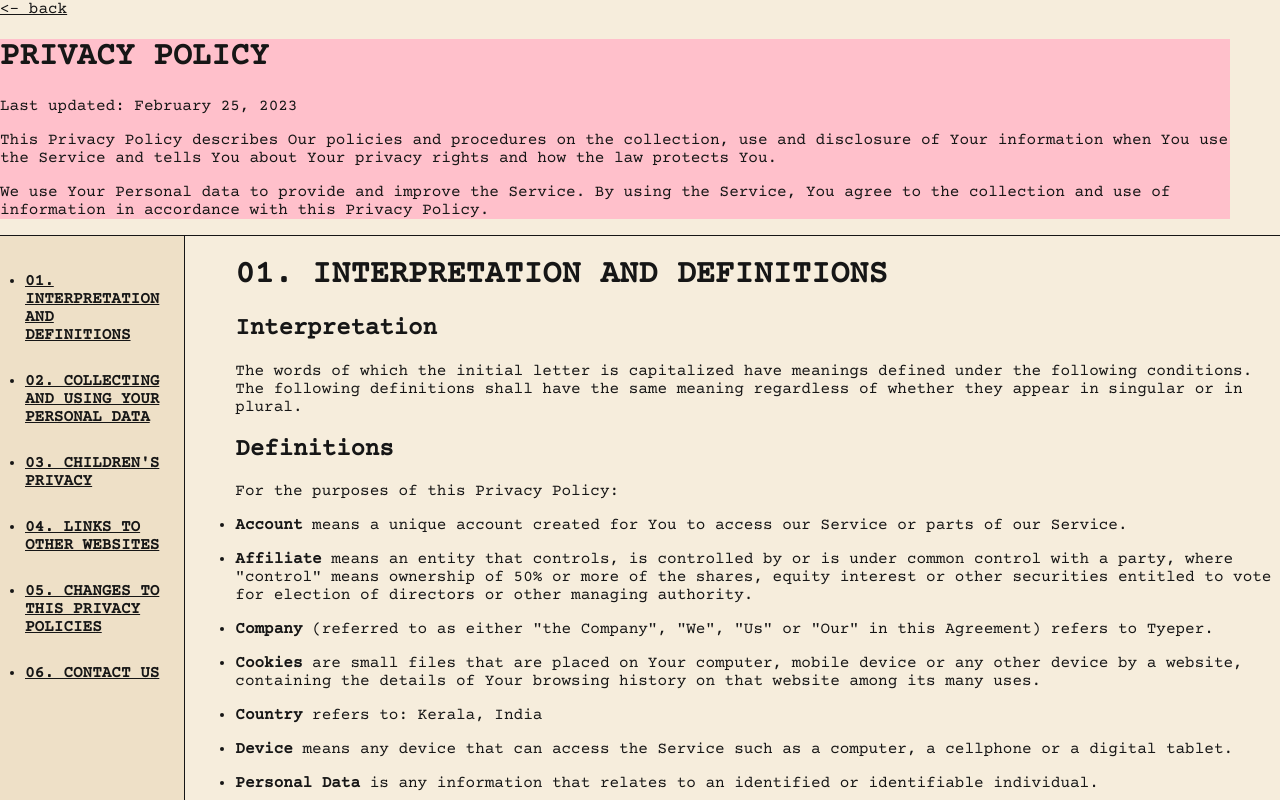
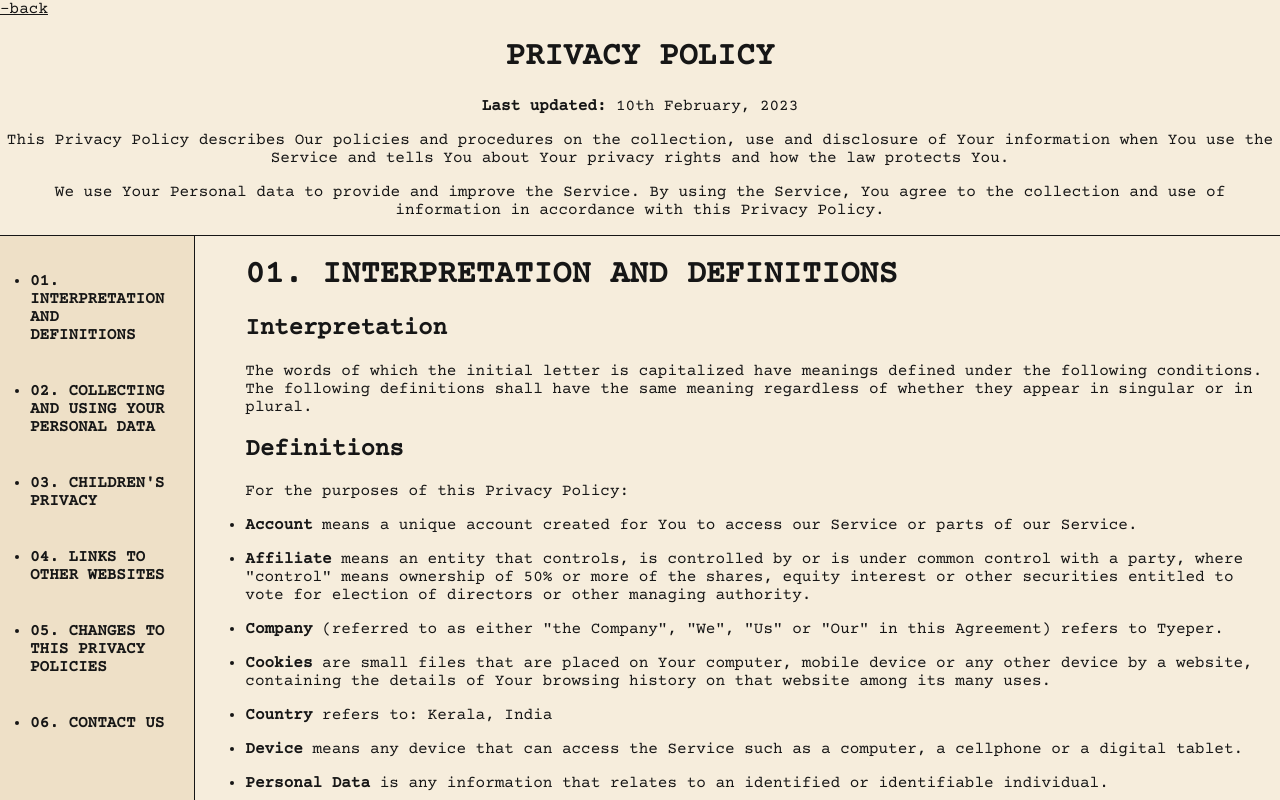
Before and after one commit to DoFitO-dev/Tyeper, a plain HTML site: page pripol.html in a window 1280 px wide. Shown: the top 800 px of the page. Drawn offline with nearby package versions, Linux system fonts and the light colour scheme; a web font is replaced by a local one.

Commit message:
pripol again

```diff
--- a/pripol.css
+++ b/pripol.css
@@ -34,13 +34,11 @@ body {
 }
 
 .head {
-    background-color: pink;
     align-items: center;
     justify-content: center;
-    margin-right: 50px;
 }
-.head h1 {
-
+.head h1, .head p {
+    text-align: center;
 }
 
 .container {
@@ -57,9 +55,14 @@ body {
 }
 
 .box1 li {
-    margin: 5px;
+    margin: 10px;
 }
 
 .box1 li a{
-    font-weight: 900;
+    text-decoration: none;
+    font-weight: 700;
 }
+
+.box1 li a:hover {
+    text-decoration: underline;
+}
--- a/pripol.html
+++ b/pripol.html
@@ -4,19 +4,21 @@
     <meta charset="UTF-8">
     <meta http-equiv="X-UA-Compatible" content="IE=edge">
     <meta name="viewport" content="width=device-width, initial-scale=1.0">
+    <script type="module" src="https://unpkg.com/ionicons@7.1.0/dist/ionicons/ionicons.esm.js"></script>
+    <script nomodule src="https://unpkg.com/ionicons@7.1.0/dist/ionicons/ionicons.js"></script>
     <title>Privacy Policy</title>
     <link rel="shortcut icon" href="./images/logo.png" type="image/x-icon">
     <link rel="stylesheet" href="./pripol.css">
 </head>
 <body>
 
-    <a href="./index.html"><- back</a>
-
+    <!--<a href="./index.html"><- back</a>-->
+    <a href="./index.html" class="back">-back</a>
 
 
     <div class="head">
     <h1>PRIVACY POLICY</h1>
-    <p>Last updated: February 25, 2023</p>
+    <p><strong>Last updated:</strong> 10th February, 2023</p>
     <p>This Privacy Policy describes Our policies and procedures on the collection, use and disclosure of Your information when You use the Service and tells You about Your privacy rights and how the law protects You.</p>
     <p>We use Your Personal data to provide and improve the Service. By using the Service, You agree to the collection and use of information in accordance with this Privacy Policy.</p>
     </div>
@@ -25,19 +27,19 @@
     <div class="container">
     <div class="box1">
         <ul>
-            <li><a href="">01. INTERPRETATION AND DEFINITIONS</a></li><br>
-            <li><a href="">02. COLLECTING AND USING YOUR PERSONAL DATA</a></li><br>
-            <li><a href="">03. CHILDREN'S PRIVACY</a></li><br>
-            <li><a href="">04. LINKS TO OTHER WEBSITES</a></li><br>
-            <li><a href="">05. CHANGES TO THIS PRIVACY POLICIES</a></li><br>
-            <li><a href="">06. CONTACT US</a></li><br>
+            <li><a href="#1">01. INTERPRETATION AND DEFINITIONS</a></li><br>
+            <li><a href="#2">02. COLLECTING AND USING YOUR PERSONAL DATA</a></li><br>
+            <li><a href="#3">03. CHILDREN'S PRIVACY</a></li><br>
+            <li><a href="#4">04. LINKS TO OTHER WEBSITES</a></li><br>
+            <li><a href="#5">05. CHANGES TO THIS PRIVACY POLICIES</a></li><br>
+            <li><a href="#6">06. CONTACT US</a></li><br>
         </ul>
     </div>
 
 <!------------------------------------------------------------->
 
     <div class="box2">
-    <h1 class="title">01. INTERPRETATION AND DEFINITIONS</h1>
+    <h1 class="title" id="1">01. INTERPRETATION AND DEFINITIONS</h1>
     <h2>Interpretation</h2>
     <p>The words of which the initial letter is capitalized have meanings defined under the following conditions. The following definitions shall have the same meaning regardless of whether they appear in singular or in plural.</p>
     <h2>Definitions</h2>
@@ -83,7 +85,7 @@
 
 <!------------------------------------------------------------->
 
-    <h1 class="title">02. COLLECTING AND USING YOUR PERSONAL DATA</h1>
+    <h1 class="title" id="2">02. COLLECTING AND USING YOUR PERSONAL DATA</h1>
     <h2>Types of Data Collected</h2>
     <h3>Personal Data</h3>
     <p>While using Our Service, We may ask You to provide Us with certain personally identifiable information that can be used to contact or identify You. Personally identifiable information may include, but is not limited to:</p>
@@ -197,26 +199,26 @@
 
 <!------------------------------------------------------------->
 
-    <h1 class="title">03. CHILDREN'S PRIVACY</h1>
+    <h1 class="title" id="3">03. CHILDREN'S PRIVACY</h1>
     <p>Our Service does not address anyone under the age of 13. We do not knowingly collect personally identifiable information from anyone under the age of 13. If You are a parent or guardian and You are aware that Your child has provided Us with Personal Data, please contact Us. If We become aware that We have collected Personal Data from anyone under the age of 13 without verification of parental consent, We take steps to remove that information from Our servers.</p>
     <p>If We need to rely on consent as a legal basis for processing Your information and Your country requires consent from a parent, We may require Your parent's consent before We collect and use that information.</p>
 
 <!------------------------------------------------------------->
 
-    <h1 class="title">04. LINKS TO OTHER WEBSITES</h1>
+    <h1 class="title" id="4">04. LINKS TO OTHER WEBSITES</h1>
     <p>Our Service may contain links to other websites that are not operated by Us. If You click on a third party link, You will be directed to that third party's site. We strongly advise You to review the Privacy Policy of every site You visit.</p>
     <p>We have no control over and assume no responsibility for the content, privacy policies or practices of any third party sites or services.</p>
 
 <!------------------------------------------------------------->
 
-    <h1 class="title">05. CHANGES TO THIS PRIVACY POLICIES</h1>
+    <h1 class="title" id="5">05. CHANGES TO THIS PRIVACY POLICIES</h1>
     <p>We may update Our Privacy Policy from time to time. We will notify You of any changes by posting the new Privacy Policy on this page.</p>
     <p>We will let You know via email and/or a prominent notice on Our Service, prior to the change becoming effective and update the &quot;Last updated&quot; date at the top of this Privacy Policy.</p>
     <p>You are advised to review this Privacy Policy periodically for any changes. Changes to this Privacy Policy are effective when they are posted on this page.</p>
 
 <!------------------------------------------------------------->
 
-    <h1 class="title">06. CONTACT US</h1>
+    <h1 class="title" id="6">06. CONTACT US</h1>
     <p>If you have any questions about this Privacy Policy, You can contact us:</p>
     <ul>
     <li>
```
Also changed, not shown: index.html (+2 -2 lines), page.html (+2 -0 lines).
